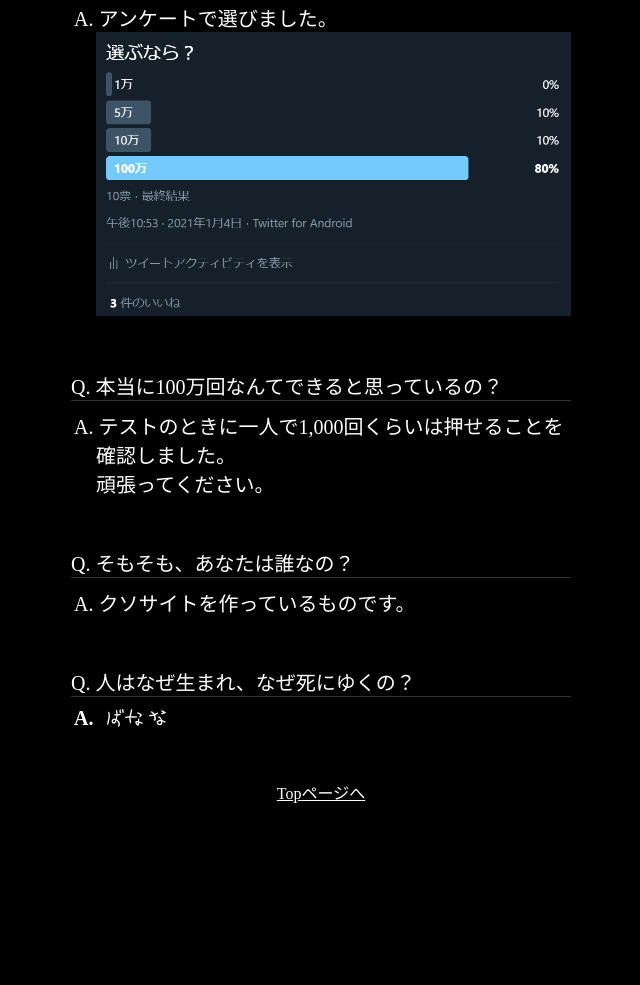
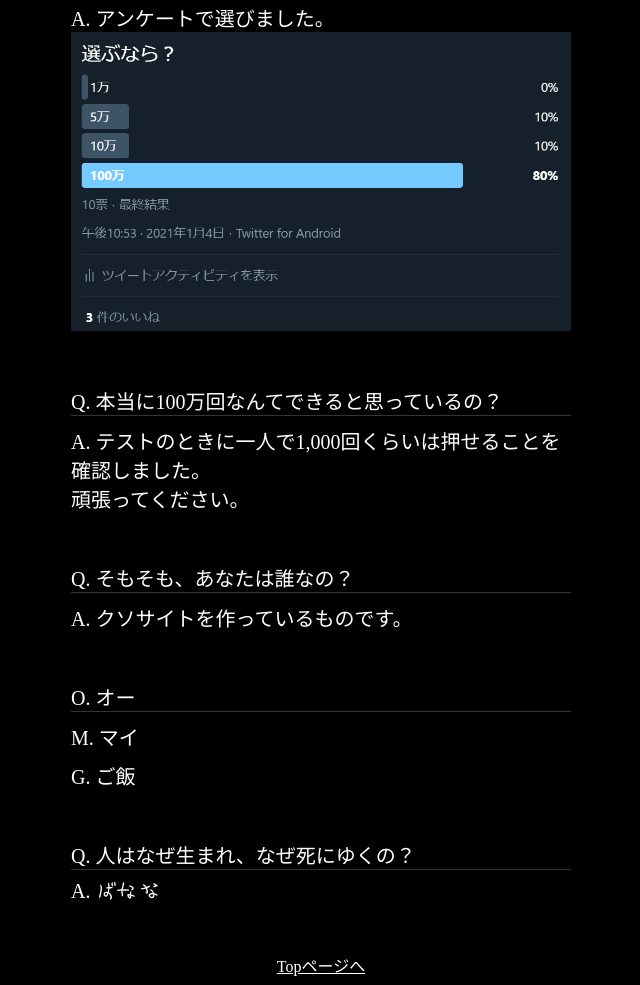
Before and after one commit to hal1127/botton, a plain HTML site: page about/index.html in a window 1280 px wide. Shown: the part 475-1460 px from the top of the page, without its empty margins (319-959 px from the left). Before the commit the page ends 1287 px from the top, so only its background shows below. Drawn offline with nearby package versions, Linux system fonts and the light colour scheme; no server answers.

Commit message:
make better

```diff
--- a/about/index.html
+++ b/about/index.html
@@ -39,8 +39,13 @@
         <dt>そもそも、あなたは誰なの？</dt>
         <dd>クソサイトを作っているものです。</dd>
 
+        <dt class="O">オー</dt>
+        <dd class="M">マイ</dd>
+        <dd class="G">ご飯</dd>
+
         <dt>人はなぜ生まれ、なぜ死にゆくの？</dt>
         <dd class="banana">ばなナ</dd>
+
       </dl>
     </div>
     <a href="../index.html">Topページへ</a>
--- a/about/styles.css
+++ b/about/styles.css
@@ -14,16 +14,16 @@ dt {
   border-bottom: 1.5px solid #333;
   margin-bottom: 0;
 }
-dt:before {
+dt::before {
   content: "Q. ";
 }
 
 dd {
   font-size: 20px;
-  margin: 10px 0 50px 25px;
-  text-indent: -22px;
+  margin: 10px 0 50px 0px;
+  /* text-indent: -24px; */
 }
-dd:before {
+dd::before {
   content: "A. ";
 }
 .container {
@@ -64,6 +64,11 @@ td {
   font-weight: bold;
 }
 
+.banana::before {
+  font-family: 'Meiryo';
+  font-weight: lighter;
+}
+
 a {
   color: white;
 }
@@ -71,3 +76,18 @@ a {
 a:hover {
   color: #aaa;
 }
+
+.O::before {
+  content: "O. ";
+}
+
+.M {
+  margin-bottom: 0;
+}
+.M::before {
+  content: "M. ";
+}
+
+.G::before {
+  content: "G. ";
+}
```
